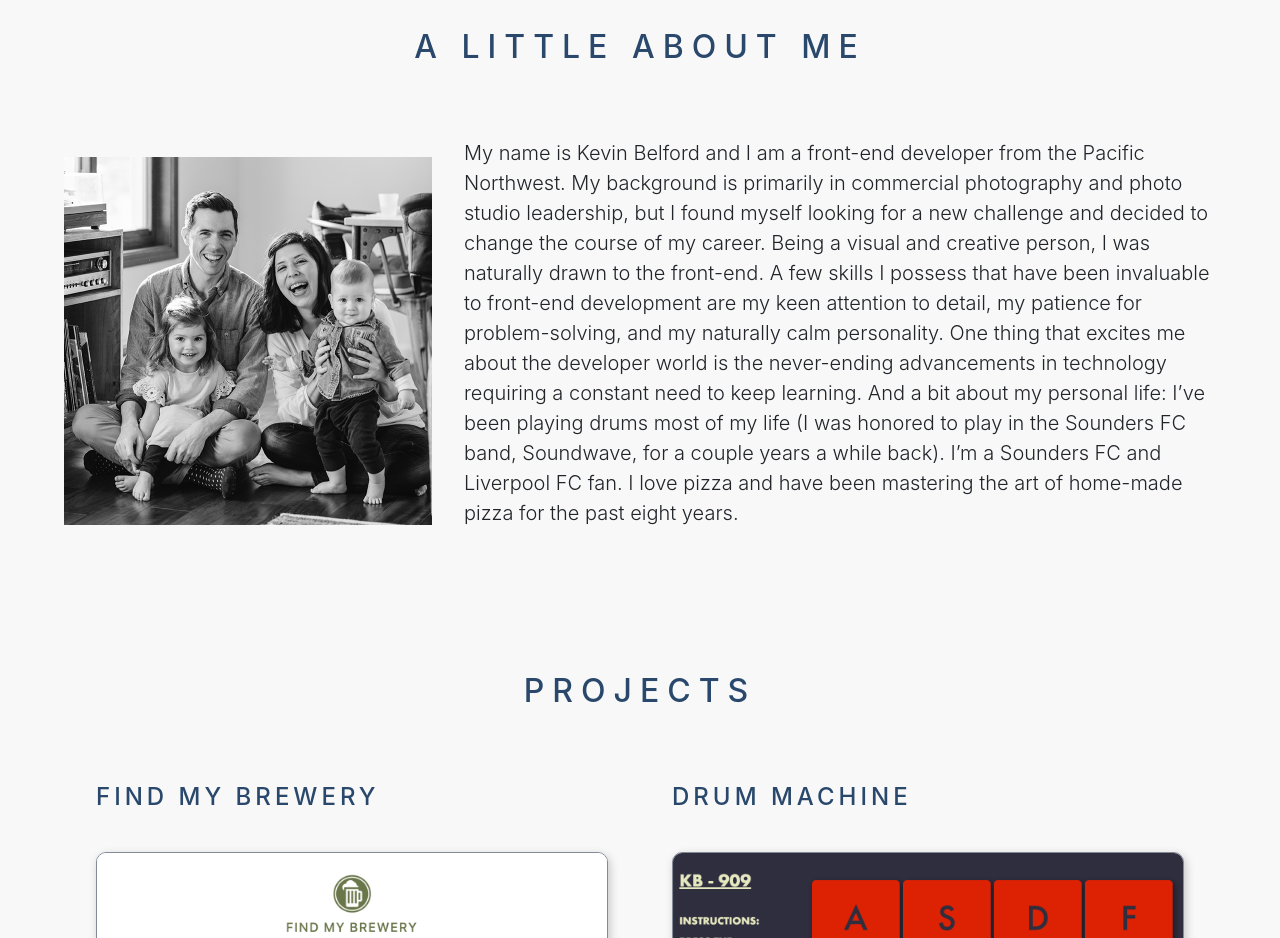
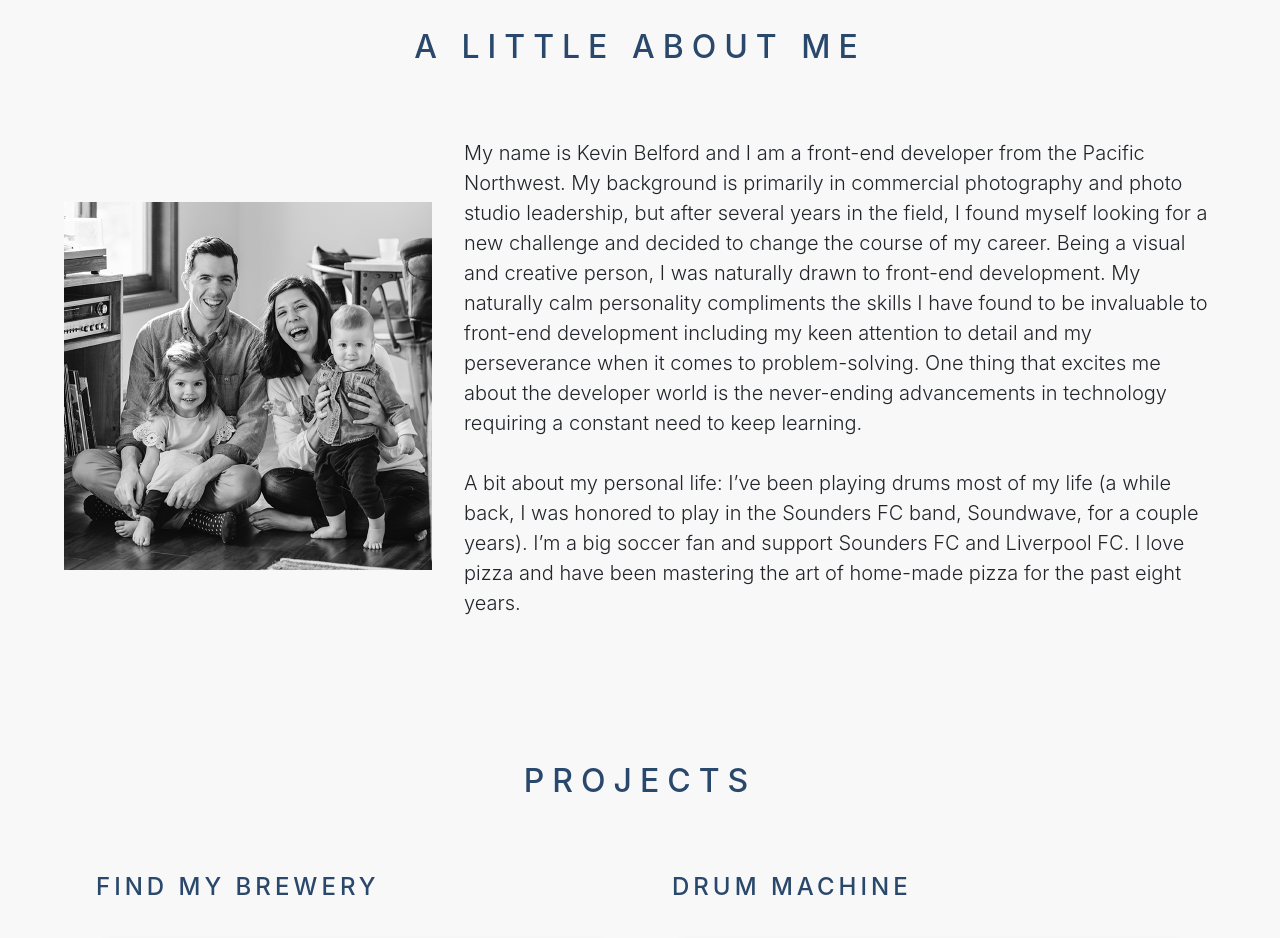
Before and after one commit to kcbelford/front-end-dev-portfolio, a Nuxt app: page / in a window 1280 px wide. Shown: the part 900-1838 px from the top of the page. Built offline with nearby package versions, Linux system fonts and the light colour scheme.

Commit message:
updated about me

```diff
--- a/components/header.vue
+++ b/components/header.vue
@@ -20,8 +20,7 @@ export default {
   data() {
     return {
       name: 'Kevin Belford',
-      job: 'Front-End Developer',
-      hover: false
+      job: 'Front-End Developer'
     }
   },
 
@@ -81,8 +80,9 @@ header {
 }
 
 .fa-chevron-down:hover {
-  transition: all .07s ease-in-out;
-  transform: scale(1.5);
+  transition: all 0.2s ease-in-out;
+  transform: scale(2);
+  cursor: pointer;
 }
 
 @media screen and (max-width: 577px) {
--- a/components/main.vue
+++ b/components/main.vue
@@ -5,10 +5,13 @@
       <img class="kevin-img" src="~/static/BELFORDFAM.jpg" alt="">
       <p class="about-p lead">
         {{ aboutContentOne }}
+        <br>
+        <br>
+        {{ aboutContentTwo }}
       </p>
     </div>
     <h1 class="main-headers text-center">{{ projectsHeader }}</h1>
-    <div class="projects-container">
+    <div class="projects-container fade-in">
       <section v-for="project in portfolio" :key="project.id" class="project-section">
         <h2 class="project-title">{{ project.title }}</h2>
         <img class="project-img" :src="project.image" :alt="project.alt">
@@ -28,7 +31,8 @@ export default {
   data () {
     return {
       aboutHeader: 'A little about me',
-      aboutContentOne: 'My name is Kevin Belford and I am a front-end developer from the Pacific Northwest. My background is primarily in commercial photography and photo studio leadership, but I found myself looking for a new challenge and decided to change the course of my career. Being a visual and creative person, I was naturally drawn to the front-end. A few skills I possess that have been invaluable to front-end development are my keen attention to detail, my patience for problem-solving, and my naturally calm personality. One thing that excites me about the developer world is the never-ending advancements in technology requiring a constant need to keep learning. And a bit about my personal life: I’ve been playing drums most of my life (I was honored to play in the Sounders FC band, Soundwave, for a couple years a while back). I’m a Sounders FC and Liverpool FC fan. I love pizza and have been mastering the art of home-made pizza for the past eight years. ',
+      aboutContentOne: 'My name is Kevin Belford and I am a front-end developer from the Pacific Northwest. My background is primarily in commercial photography and photo studio leadership, but after several years in the field, I found myself looking for a new challenge and decided to change the course of my career. Being a visual and creative person, I was naturally drawn to front-end development. My naturally calm personality compliments the skills I have found to be invaluable to front-end development including my keen attention to detail and my perseverance when it comes to problem-solving. One thing that excites me about the developer world is the never-ending advancements in technology requiring a constant need to keep learning.',
+      aboutContentTwo: 'A bit about my personal life: I’ve been playing drums most of my life (a while back, I was honored to play in the Sounders FC band, Soundwave, for a couple years). I’m a big soccer fan and support Sounders FC and Liverpool FC. I love pizza and have been mastering the art of home-made pizza for the past eight years.',
       projectsHeader: 'Projects',
       techHeader: 'Technologies Used:',
       siteButton: 'Visit Site',
@@ -52,7 +56,7 @@ export default {
           alt: 'screen shot of drum machine website',
           description: 'Being a drummer myself, I know what it’s like to lug your kit around everywhere.  Sometimes you just want to experiment with some beat ideas without having to set everything up. This drum machine, styled after the infamous Roland TR-808, lets the user tinker and have fun without the fuss.',
           technologies: 'HTML, CSS, jQuery',
-          site: 'https://tender-pasteur-af62dd.netlify.app/',
+          site: 'https://909-drum-machine.netlify.app/',
           code: 'https://github.com/kcbelford/drum-machine'
         },
         {
```
